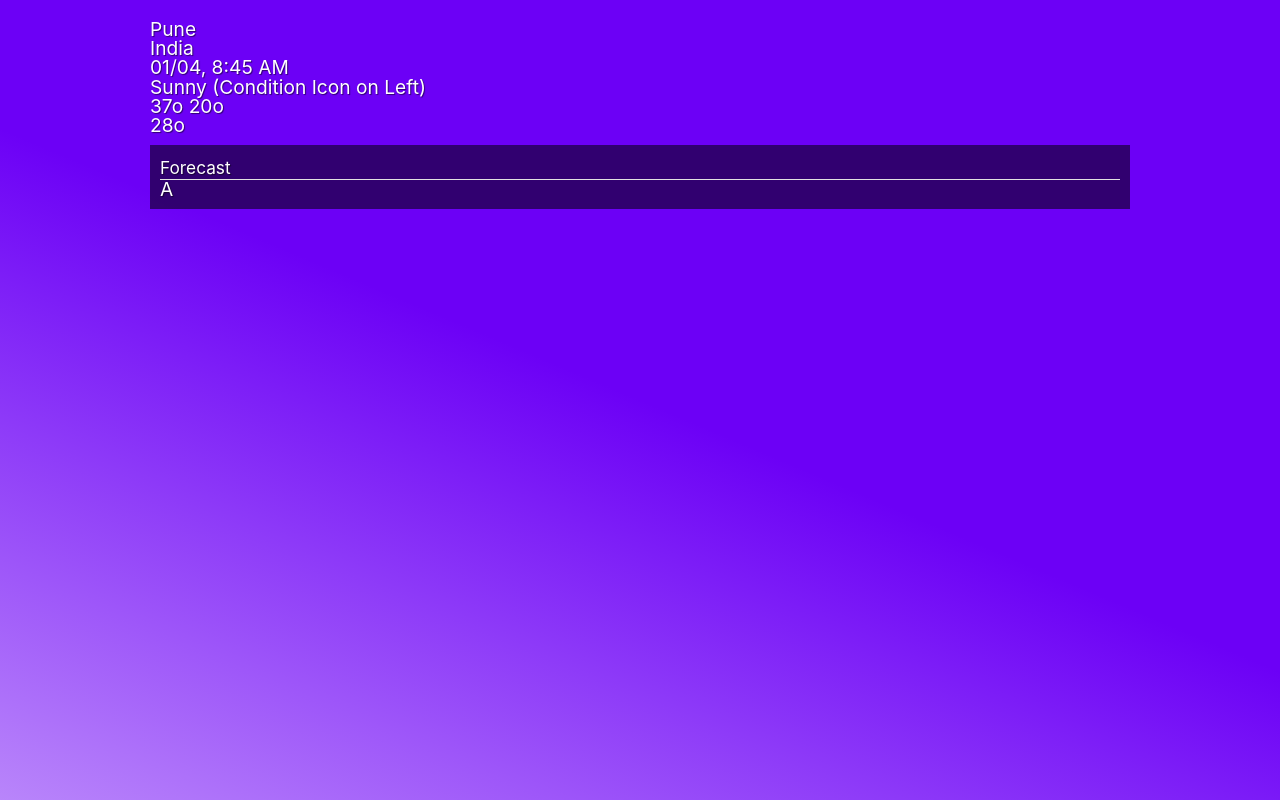
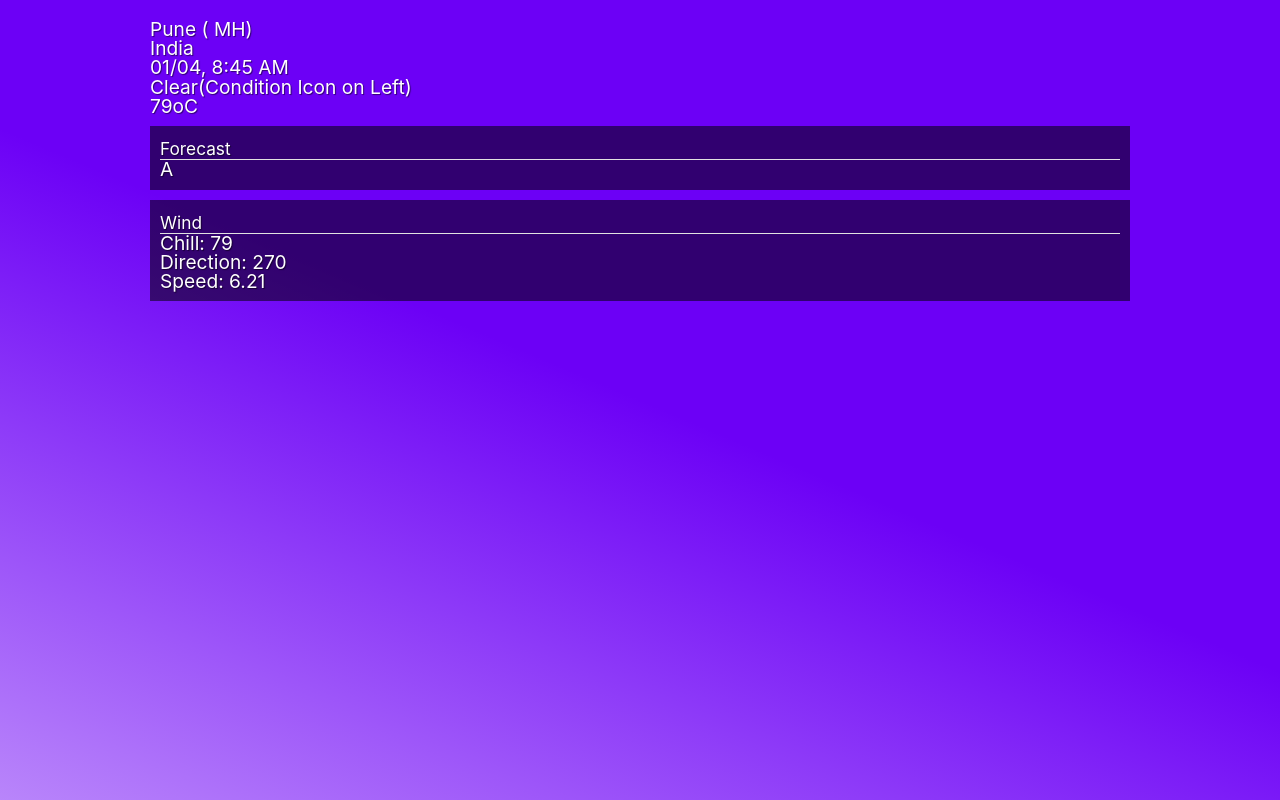
Before and after one commit to SandipNirmal/weather-app-react-pwa, a React (Create React App) app: page / in a window 1280 px wide. Built offline with nearby package versions, Linux system fonts and the light colour scheme; no server answers.

Commit message:
Minor changes

```diff
--- a/src/App.js
+++ b/src/App.js
@@ -4,13 +4,130 @@ import {getWeatherForCity} from './services'
 
 import './App.css';
 
-import {Card} from './components'
-import CurrentWeather from './modules/weather/CurrentWeather'
-import CityInfo from './modules/weather/CityInfo'
+import { Card } from './components'
+import { CityInfo, Wind, CurrentWeather } from './modules/weather'
+
+// TODO - Remove this once done with the UI
+const weather_data = {
+  "location": {
+      "woeid": 55925139,
+      "city": "Pune",
+      "region": " MH",
+      "country": "India",
+      "lat": 18.49309,
+      "long": 73.79702,
+      "timezone_id": "Asia/Kolkata"
+  },
+  "current_observation": {
+      "wind": {
+          "chill": 79,
+          "direction": 270,
+          "speed": 6.21
+      },
+      "atmosphere": {
+          "humidity": 57,
+          "visibility": 10,
+          "pressure": 27.67,
+          "rising": 0
+      },
+      "astronomy": {
+          "sunrise": "6:21 am",
+          "sunset": "6:51 pm"
+      },
+      "condition": {
+          "text": "Clear",
+          "code": 31,
+          "temperature": 79
+      },
+      "pubDate": 1554912000
+  },
+  "forecasts": [
+      {
+          "day": "Wed",
+          "date": 1554834600,
+          "low": 69,
+          "high": 101,
+          "text": "Sunny",
+          "code": 32
+      },
+      {
+          "day": "Thu",
+          "date": 1554921000,
+          "low": 71,
+          "high": 101,
+          "text": "Sunny",
+          "code": 32
+      },
+      {
+          "day": "Fri",
+          "date": 1555007400,
+          "low": 73,
+          "high": 101,
+          "text": "Sunny",
+          "code": 32
+      },
+      {
+          "day": "Sat",
+          "date": 1555093800,
+          "low": 74,
+          "high": 103,
+          "text": "Sunny",
+          "code": 32
+      },
+      {
+          "day": "Sun",
+          "date": 1555180200,
+          "low": 76,
+          "high": 103,
+          "text": "Mostly Sunny",
+          "code": 34
+      },
+      {
+          "day": "Mon",
+          "date": 1555266600,
+          "low": 76,
+          "high": 100,
+          "text": "Partly Cloudy",
+          "code": 30
+      },
+      {
+          "day": "Tue",
+          "date": 1555353000,
+          "low": 74,
+          "high": 92,
+          "text": "Sunny",
+          "code": 32
+      },
+      {
+          "day": "Wed",
+          "date": 1555439400,
+          "low": 71,
+          "high": 94,
+          "text": "Sunny",
+          "code": 32
+      },
+      {
+          "day": "Thu",
+          "date": 1555525800,
+          "low": 67,
+          "high": 96,
+          "text": "Sunny",
+          "code": 32
+      },
+      {
+          "day": "Fri",
+          "date": 1555612200,
+          "low": 70,
+          "high": 99,
+          "text": "Sunny",
+          "code": 32
+      }
+  ]
+}
 
 class App extends Component {
   componentDidMount () {
-    this.fetchWeather()
+    // this.fetchWeather()
   }
 
   fetchWeather = async () => {
@@ -29,8 +146,8 @@ class App extends Component {
   render() {
     return (
       <div className="App">
-        <CityInfo />
-        <CurrentWeather />
+        <CityInfo info={weather_data.location} />
+        <CurrentWeather weather={weather_data.current_observation.condition} />
 
         <Card>
           <div>
@@ -38,6 +155,8 @@ class App extends Component {
             <div>A</div>
           </div>
         </Card>
+
+        <Wind data={weather_data.current_observation.wind} />
       </div>
     );
   }
--- a/src/components/index.js
+++ b/src/components/index.js
@@ -1,7 +1 @@
-import {Card} from './Card'
-import {Forecasts} from './Forecasts'
-
-export {
-  Card,
-  Forecasts
-}
+export * from './Card'
--- a/src/modules/weather/CityInfo.js
+++ b/src/modules/weather/CityInfo.js
@@ -1,13 +1,11 @@
 import React from 'react'
 
-export default class CityInfo extends React.Component {
-  render () {
+export const CityInfo = React.memo(({info: {city, region, country}}) => {
     return (
       <div>
-        <div><h3>Pune</h3></div>
-        <div>India</div>
+        <div><h3>{city} ({region})</h3></div>
+        <div>{country}</div>
         <div>01/04, 8:45 AM</div>
       </div>
     )
-  }
-}
+})
--- a/src/modules/weather/CurrentWeather.js
+++ b/src/modules/weather/CurrentWeather.js
@@ -1,15 +1,16 @@
 import React from 'react'
 
-export default class CurrentWeather extends React.Component {
-  render () {
-    return (
-      <div>
-        <div>Sunny (Condition Icon on Left)</div>
-        <div> 37<sup>o</sup> 20<sup>o</sup> </div>
-        <div>
-          <h1>28<sup>o</sup> </h1>
-        </div>
+export const CurrentWeather = React.memo(({weather: {text, code, temperature}}) => {
+  return (
+    <div>
+      <div>{text}(Condition Icon on Left)</div>
+      {/* <div>
+        37<sup>o</sup>
+        20<sup>o</sup>
+      </div> */}
+      <div style={{display: 'flex'}}>
+        <h1>{temperature}</h1> <sup>o</sup> C
       </div>
-    )
-  }
-}
+    </div>
+  )
+})
--- /dev/null
+++ b/src/modules/weather/Wind.js
@@ -0,0 +1,16 @@
+import React from 'react'
+
+import {Card} from '../../components'
+
+export const Wind = React.memo(({data: {chill, direction, speed}}) => {
+  return (
+    <Card>
+      <div>
+        <div className='title'>Wind</div>
+        <div>Chill: {chill}</div>
+        <div>Direction: {direction}</div>
+        <div>Speed: {speed}</div>
+      </div>
+  </Card>
+  )
+})
--- /dev/null
+++ b/src/modules/weather/index.js
@@ -0,0 +1,5 @@
+export * from './CityInfo'
+export * from './CurrentWeather'
+export * from './Forecasts'
+export * from './ForecastItem'
+export * from './Wind'
```
Also changed, not shown: src/modules/weather/ForecastItem.js (renamed from src/components/ForecastItem.js), src/modules/weather/Forecasts.js (renamed from src/components/Forecasts.js).
